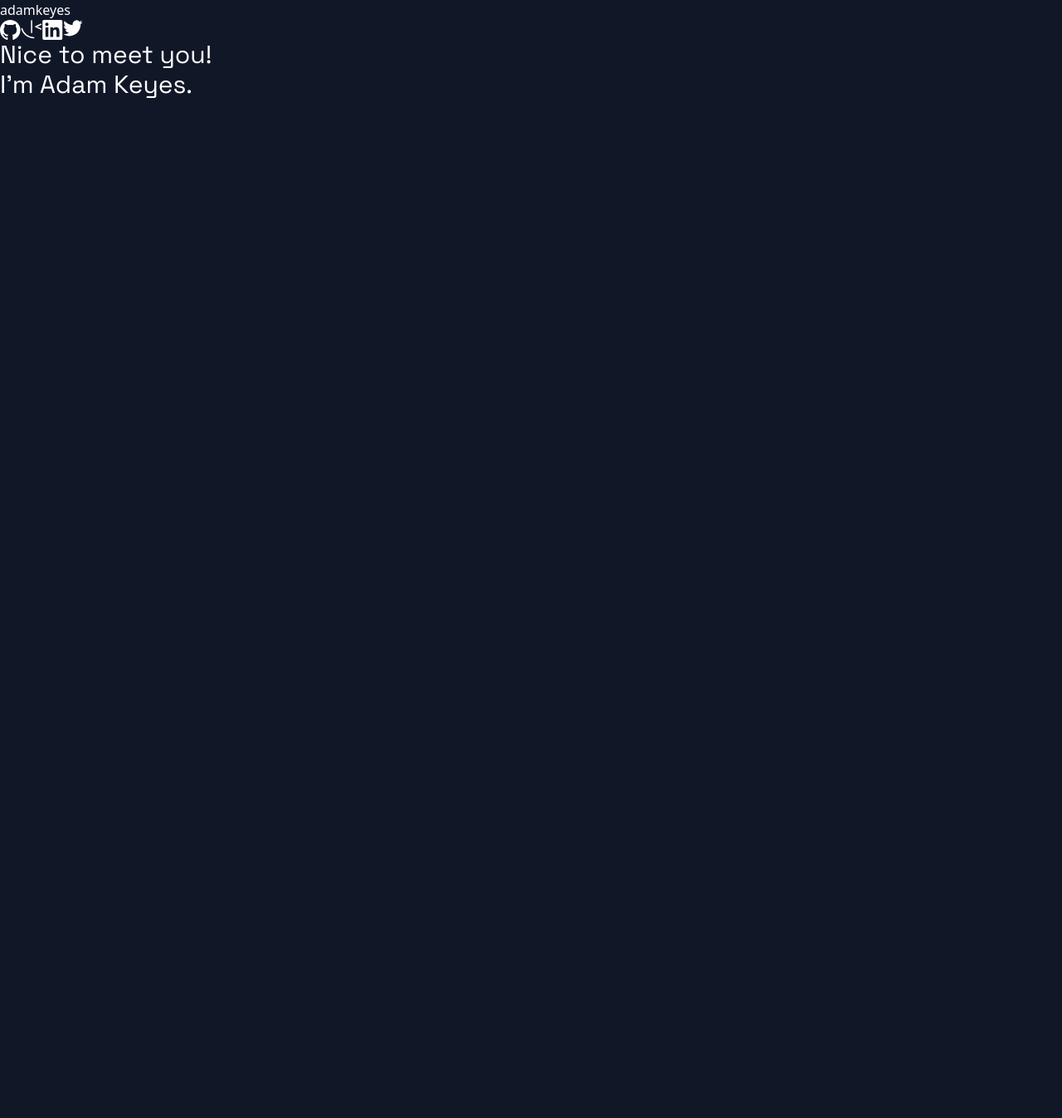
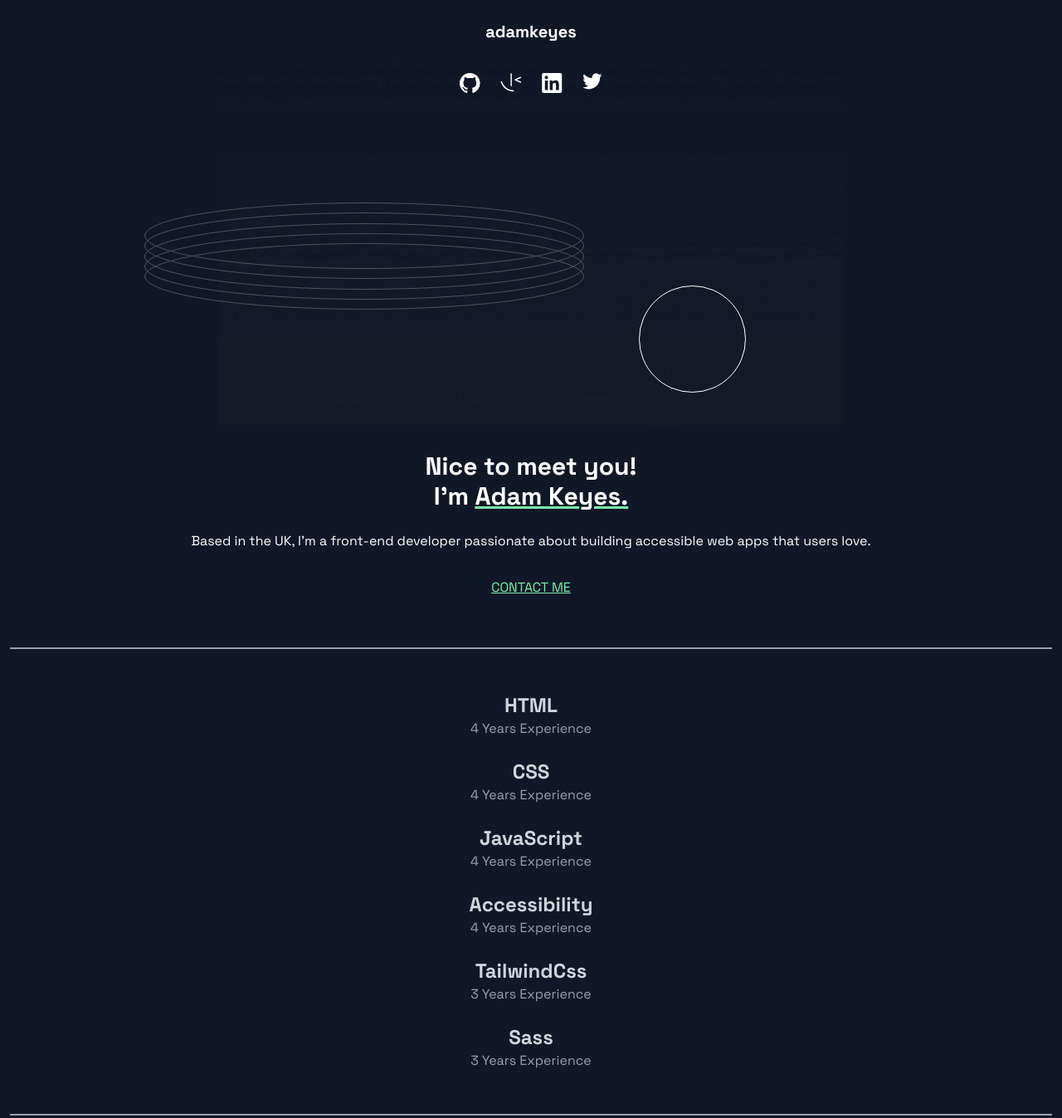
Before and after one commit to ArthurDesmoulins/R312_TD5, a website built with Vite: page index.html in a window 1280 px wide. Shown: the whole page at 83% size. Before the commit the page ends 800 px from the top, so only its background shows below. Built offline with nearby package versions, Linux system fonts and the light colour scheme.

Commit message:
eme seance

```diff
--- a/index.html
+++ b/index.html
@@ -5,19 +5,77 @@
     <meta name="viewport" content="width=device-width, initial-scale=1.0" />
     <link href="/src/style.css" rel="stylesheet" />
   </head>
-  <body class="bg-gray-900 text-white">
-    <div class="" id="navbar">
-      <p>adamkeyes</p>
-      <ul class="flex flex-row">
-        <li><img src="assets/Icons/icon-github.svg" alt="rien" /></li>
-        <li><img src="assets/Icons/icon-frontend-mentor.svg" alt="rien" /></li>
-        <li><img src="assets/Icons/icon-linkedin.svg" alt="rien" /></li>
-        <li><img src="assets/Icons/icon-twitter.svg" alt="rien" /></li>
-      </ul>
+  <body
+    class="font-spacegrotesk flex flex-col items-center bg-gray-900 p-3 text-center text-white"
+  >
+    <div
+      class="*: mb-8 flex h-125 w-60/100 flex-col items-center bg-(image:--bg-img) bg-cover bg-no-repeat p-3"
+    >
+      <div class="" id="navbar">
+        <p class="pb-6 text-xl font-bold">adamkeyes</p>
+        <ul class="flex flex-row">
+          <li class="p-3">
+            <img src="assets/Icons/icon-github.svg" alt="rien" />
+          </li>
+          <li class="p-3">
+            <img src="assets/Icons/icon-frontend-mentor.svg" alt="rien" />
+          </li>
+          <li class="p-3">
+            <img src="assets/Icons/icon-linkedin.svg" alt="rien" />
+          </li>
+          <li class="p-3">
+            <img src="assets/Icons/icon-twitter.svg" alt="rien" />
+          </li>
+        </ul>
+        <img
+          src="assets/Pattern/pattern-rings.svg"
+          alt="rien"
+          class="absolute -translate-x-92 translate-y-30"
+        />
+        <img
+          src="assets/Pattern/pattern-circle.svg"
+          alt="rien"
+          class="absolute translate-x-57 translate-y-55"
+        />
+      </div>
     </div>
-    <h1 class="font-spacegrotesk text-3xl">
+    <h1 class="mb-6 text-3xl font-bold">
       Nice to meet you! <br />
-      I'm Adam Keyes.
+      I'm <span class="underline decoration-green-300">Adam Keyes.</span>
     </h1>
+    <p class="mb-8 w-80/100">
+      Based in the UK, I'm a front-end developer passionate about building
+      accessible web apps that users love.
+    </p>
+
+    <p class="mb-15 text-green-300 uppercase underline decoration-green-300">
+      Contact me
+    </p>
+    <ul class="mb-13 w-100/100 border-t-2 border-b-2 border-gray-400 p-13">
+      <li class="pb-6 text-gray-400">
+        <span class="text-2xl font-bold text-gray-300">HTML</span><br />4 Years
+        Experience
+      </li>
+      <li class="pb-6 text-gray-400">
+        <span class="text-2xl font-bold text-gray-300">CSS</span><br />4 Years
+        Experience
+      </li>
+      <li class="pb-6 text-gray-400">
+        <span class="text-2xl font-bold text-gray-300">JavaScript</span><br />4
+        Years Experience
+      </li>
+      <li class="pb-6 text-gray-400">
+        <span class="text-2xl font-bold text-gray-300">Accessibility</span
+        ><br />4 Years Experience
+      </li>
+      <li class="pb-6 text-gray-400">
+        <span class="text-2xl font-bold text-gray-300">TailwindCss</span><br />3
+        Years Experience
+      </li>
+      <li class="text-gray-400">
+        <span class="text-2xl font-bold text-gray-300">Sass</span><br />3 Years
+        Experience
+      </li>
+    </ul>
   </body>
 </html>
--- a/src/style.css
+++ b/src/style.css
@@ -1,5 +1,4 @@
 @import "tailwindcss";
-
 
 @font-face {
   font-family: "Space Grotesk";
@@ -9,8 +8,7 @@
   font-display: swap;
 }
 
-@theme{
-
+@theme {
   --clr-white: oklch(1 0 0);
 
   --clr-gray-300: oklch(87.2% 0.01 258.338);
@@ -21,7 +19,7 @@
   --clr-green: oklch(87.1% 0.15 154.449);
   --clr-green-300: oklch(79.2% 0.209 151.711);
 
+  --bg-img: url("/assets/Profile/image-profile-mobile.webp");
   --my-font: "Space Grotesk", sans-serif;
   --font-spacegrotesk: var(--my-font);
-
 }
```
Lines whose indentation alone changed are shown as unchanged.
